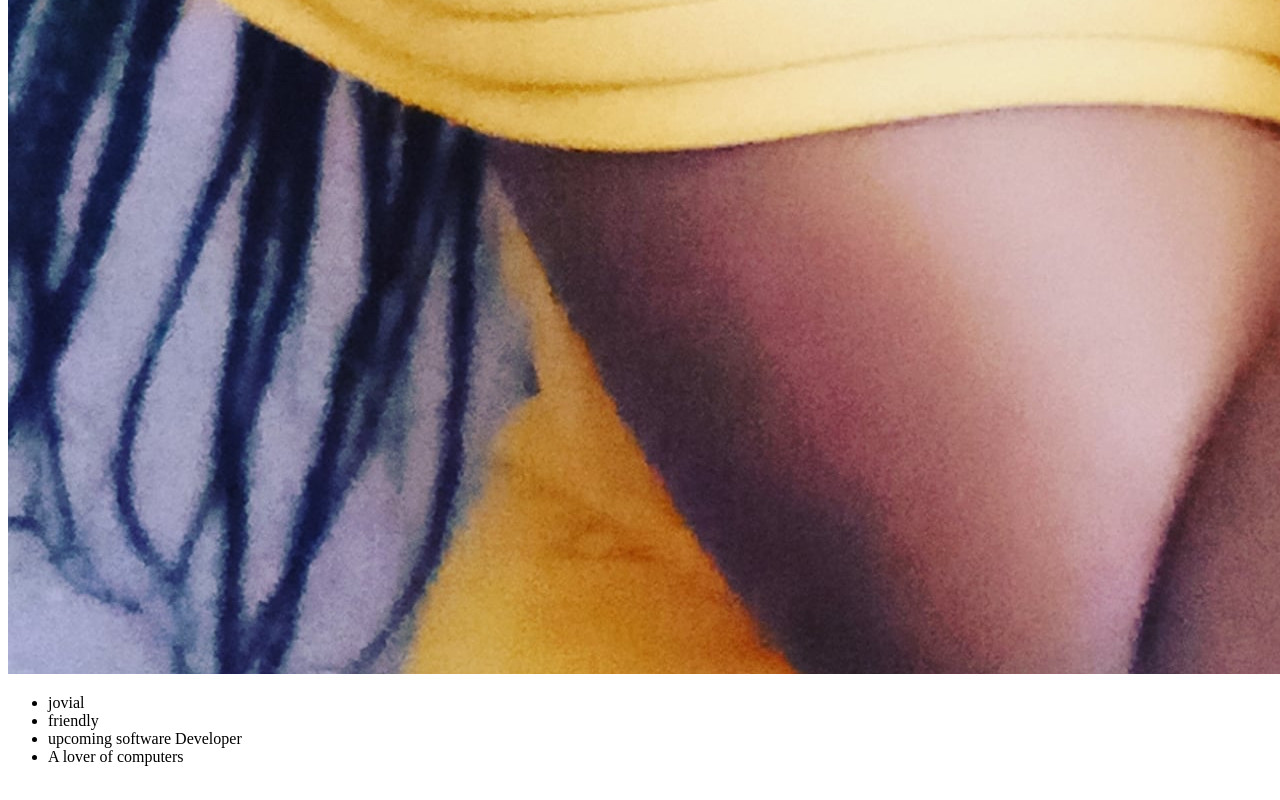
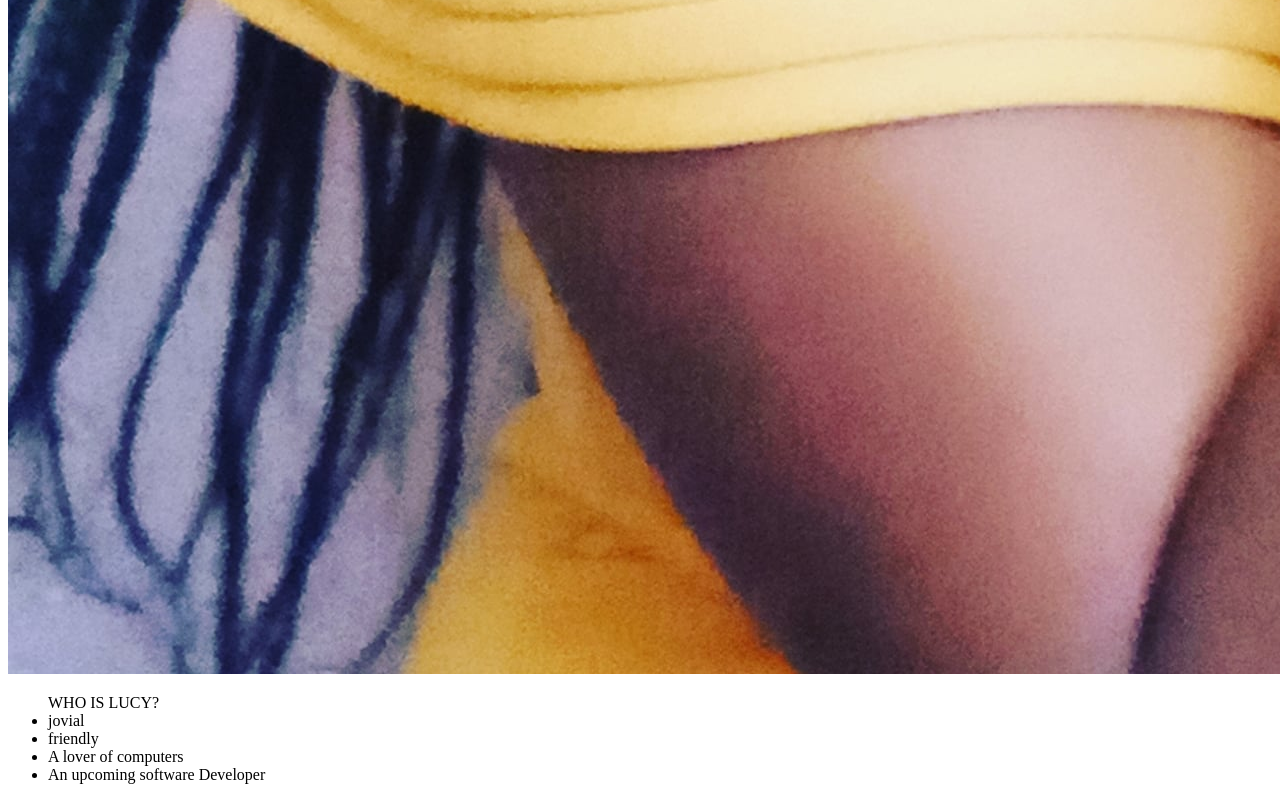
Before and after one commit to lcmongwe/portfolio-landing-page, a plain HTML site: page index.html in a window 1280 px wide. Shown: the part 2530-3330 px from the top of the page. Drawn offline with Linux system fonts and the light colour scheme.

Commit message:
a list of about me added

```diff
--- a/index.html
+++ b/index.html
@@ -16,16 +16,23 @@
     </Div>
     <div class="container">
         <div class="row">
-            <div class="col-md-7"><img src="lucy.jpg" alt="that's me!">
-            <div class="col-md-5"> <ul>
-                <li>jovial</li>
-                <li>friendly</li>
-                <li>upcoming software Developer</li>
-                <li>A lover of computers</li>
-            </ul>
+           <div class="col" >
+               <img src="lucy.jpg" alt="That's me!">
+           </div>
 
+
+        </div>
+
+        <div class="row">
+            <div class="col" >
+                <ul>WHO IS LUCY?
+                    <li>jovial</li>
+                    <li>friendly</li>
+                    <li> A lover of computers</li>
+                    <li>An upcoming software Developer</li>
+                </ul>
             </div>
-        </div>
+
     </div>
 </body>
 </html>
```
